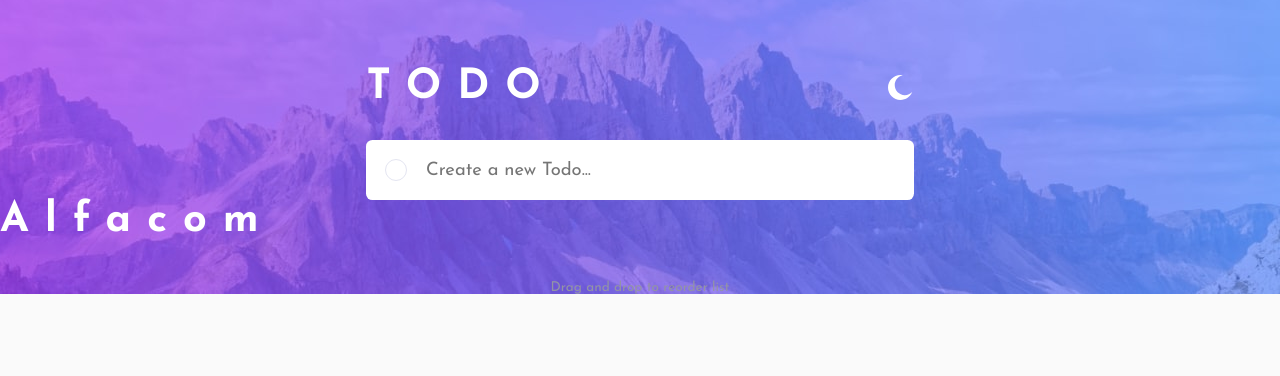
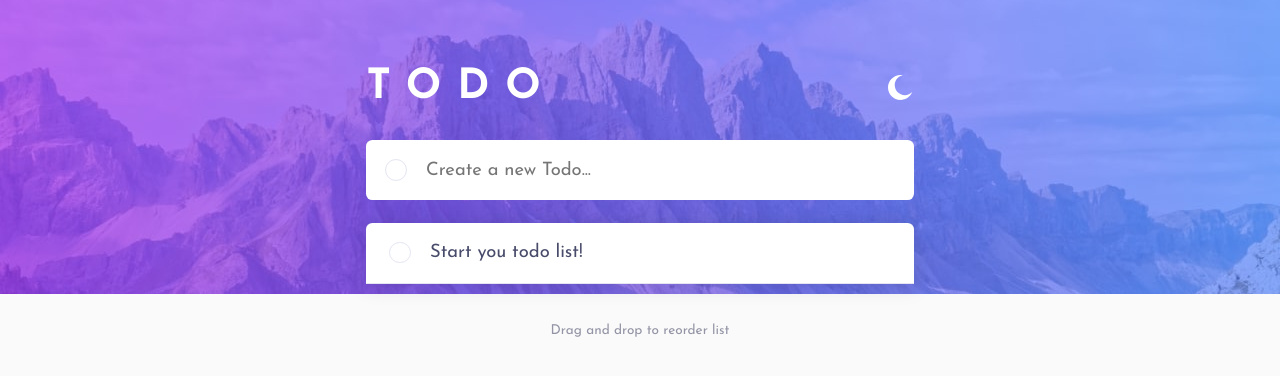
Before and after one commit to CalebeRL/todo-app-main, a React (Create React App) app: page / in a window 1280 px wide. Shown: the top 376 px of the page. Built offline with nearby package versions, Linux system fonts and the light colour scheme.

Commit message:
localstorage fixed?

```diff
--- a/src/components/BodyList/BodyList.jsx
+++ b/src/components/BodyList/BodyList.jsx
@@ -11,22 +11,32 @@ function BodyList () {
 
   useEffect(() => {
 
-    if (list) {
+    if (list && checkedList) {
       setList(JSON.parse(localStorage.getItem('listData')));
       setCheckedList(JSON.parse(localStorage.getItem('checkedListData')));
+      console.log('recuperado');
+
+      setTimeout(() => {
+        console.log(list.length);
+      }, 5000);
     }
 
   }, []);
 
-  /*   useEffect(() => {
+  useEffect(() => {
 
     if (list && list.length > 0) {
       localStorage.setItem('listData', JSON.stringify(list));
-    } else {
-      list.push('Start you todo list!');
+      console.log('salvo');
     }
 
-  }, [list]);   */
+    if (!list) {
+      console.log('teste null');
+      setList(['Start you todo list!']);
+      setCheckedList(['o']);
+    }
+
+  }, [list]);
 
   function handleOnDragEnd(result) {
 
@@ -59,7 +69,7 @@ function BodyList () {
                 {list.map((item, index) => {
 
                   return (
-                    <Draggable key={item} draggableId={item} index={index}>
+                    <Draggable key={item + index.toString()} draggableId={item + index.toString()} index={index}>
                       {(provided) => (
                         <li {...provided.draggableProps} {...provided.dragHandleProps} ref={provided.innerRef}>
                           <ListItem data={item} key={index} id={index}></ListItem>
--- a/src/components/ListItem/ListItem.jsx
+++ b/src/components/ListItem/ListItem.jsx
@@ -19,6 +19,7 @@ function ListItem (props) {
   useEffect(() => {
     const checkedId = checkboxRef.current.id;
 
+    if (checkedList) {
       if (checkedList[checkedId] === 'x') {
         checkboxRef.current.checked = true;
         contentRef.current.classList.add('list-item-checked');
@@ -28,6 +29,7 @@ function ListItem (props) {
       }
 
       localStorage.setItem('checkedListData', JSON.stringify(checkedList));
+    }
 
   }, [checkedList]);
 
--- a/src/context/Provider.jsx
+++ b/src/context/Provider.jsx
@@ -4,7 +4,7 @@ import AppContext from './AppContext';
 
 function Provider({ children }) {
 
-  const [ list, setList ] = useState(['arroz']);
+  const [ list, setList ] = useState([]);
   const [ checkedList, setCheckedList ] = useState([]);
   const [ filter, setFilter ] = useState('all');
   const [ clearCompleted, setClearCompleted ] = useState(false);
```
Lines whose indentation alone changed are shown as unchanged.
